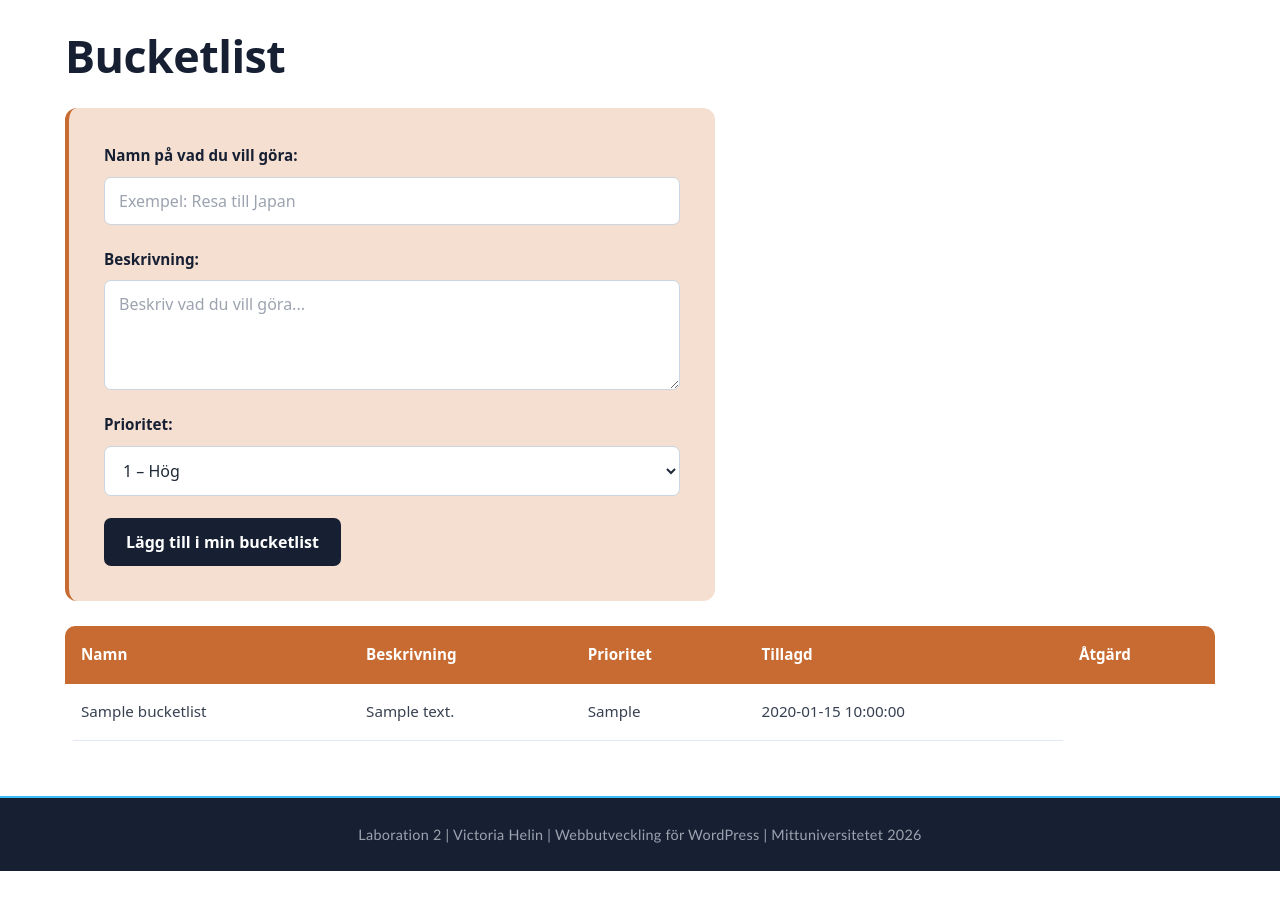
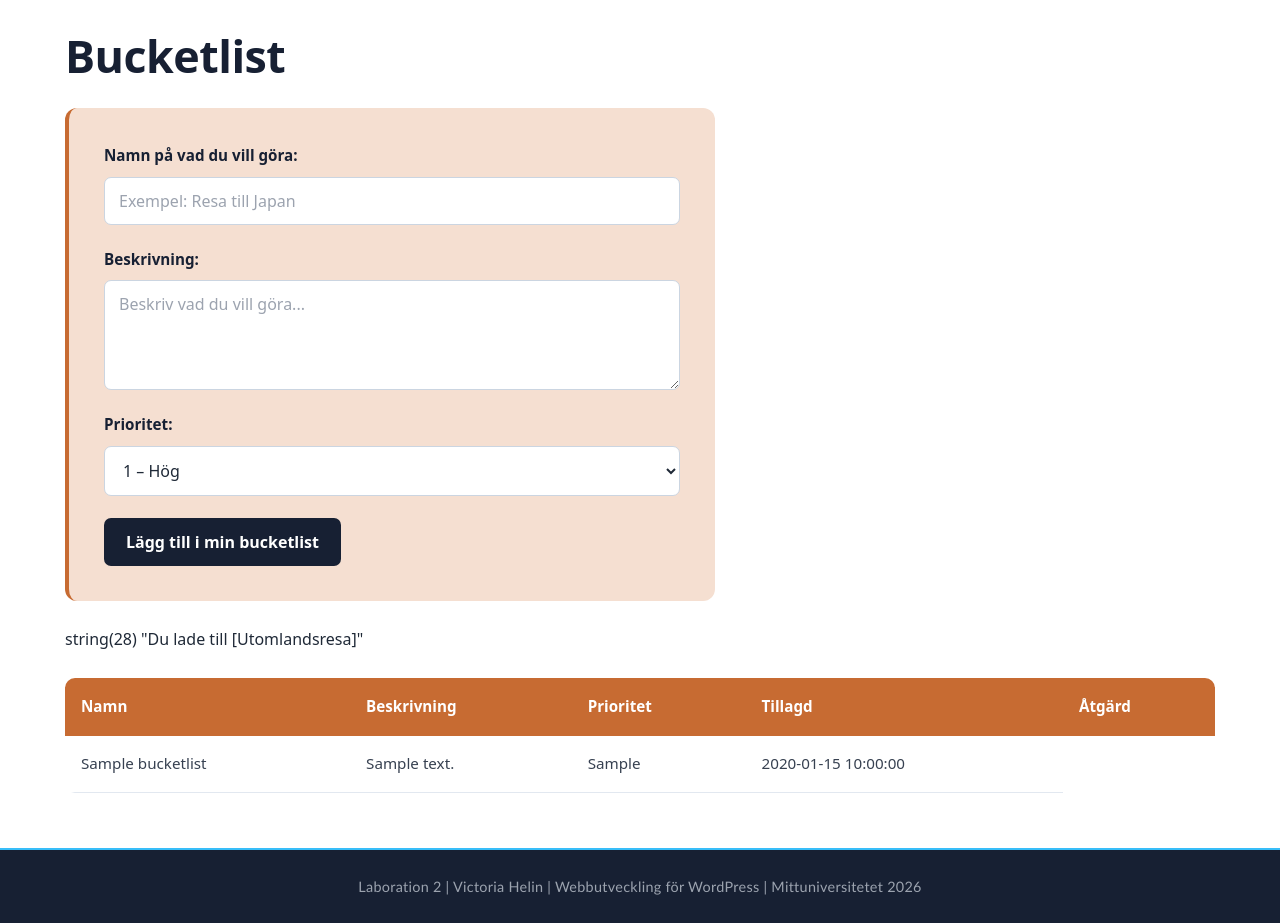
Before and after one commit to victoriah-svg/lab2wordpress, a PHP site: page /bucketlist.php in a window 1280 px wide. Shown: the part 76-999 px from the top of the page. Before the commit the page ends 947 px from the top, so only its background shows below. Run offline with PHP 8.4, Linux system fonts and the light colour scheme; tables that the repository leaves empty or names only in its code hold one stand-in row (values such as "Sample post"); a stand-in replaces the project's code that opens the database connection; some libraries are stand-ins or nearby versions.

Commit message:
lagt till klassfil med properties, konstruktor för anslutning till db samt setmetoder för properties. testat setmetoden från bucketlistsidan

```diff
--- a/bucketlist.php
+++ b/bucketlist.php
@@ -3,6 +3,8 @@
 include("includes/header.php");
 //Inkluderar config-filen med databasanslutningar
 include("includes/config.php");
+//inkluderar klassfilen
+include("includes/classes/ListItem.class.php");
 
 /* Anslut till databasen med konto för bucketlist */
 $db = new mysqli(DBHOST, DBUSER, DBPASS, DBDATABASE);
@@ -44,6 +46,12 @@ if (!$result = $db->query($sql)) {
     <button type="submit">Lägg till i min bucketlist</button>
 
 </form>
+
+<?php
+$listItem = new ListItem();
+
+var_dump($listItem->setName("Utomlandsresa"));
+?>
 
 
 <div class="table-container">
--- /dev/null
+++ b/includes/classes/ListItem.class.php
@@ -0,0 +1,40 @@
+<?php
+include("config.php");
+
+class ListItem
+{
+
+    //privata properties
+    private $db;
+    private $name;
+    private $description;
+    private $priority;
+
+    //konstruktor för att connect to database m variabler från config-fil
+    function __construct()
+    {
+        $this->db = new mysqli(DBHOST, DBUSER, DBPASS, DBDATABASE);
+
+        if ($this->db->connect_errno > 0) {
+            die('Fel vid anslutning ' . $this->db->connect_error );
+        }
+    }
+
+    //set-funktioner
+    public function setName(string $name) : string {
+        $this->name = $name;
+        return "Du lade till [$name]";
+    }
+
+    //set-funktioner
+    public function setDescription(string $description) : string {
+        $this->description= $description;
+        return "Du lade till [$description]";
+    }
+
+    //set-funktioner
+    public function setPriority(string $priority) : string {
+        $this->priority = $priority;
+        return "Du lade till [$priority]";
+    }
+}
--- a/install.php
+++ b/install.php
@@ -2,7 +2,7 @@
 /*Inkluderar config-filen med databasanslutningar */
 include("includes/config.php");
 
-/* Anslut till databasen*/
+/* Anslut till databasen med variabler från config-fil*/
 $db = new mysqli(DBHOST, DBUSER, DBPASS, DBDATABASE);
 if($db->connect_errno > 0){
     die('Fel vid anslutning [' . $db->connect_error . ']');
```
